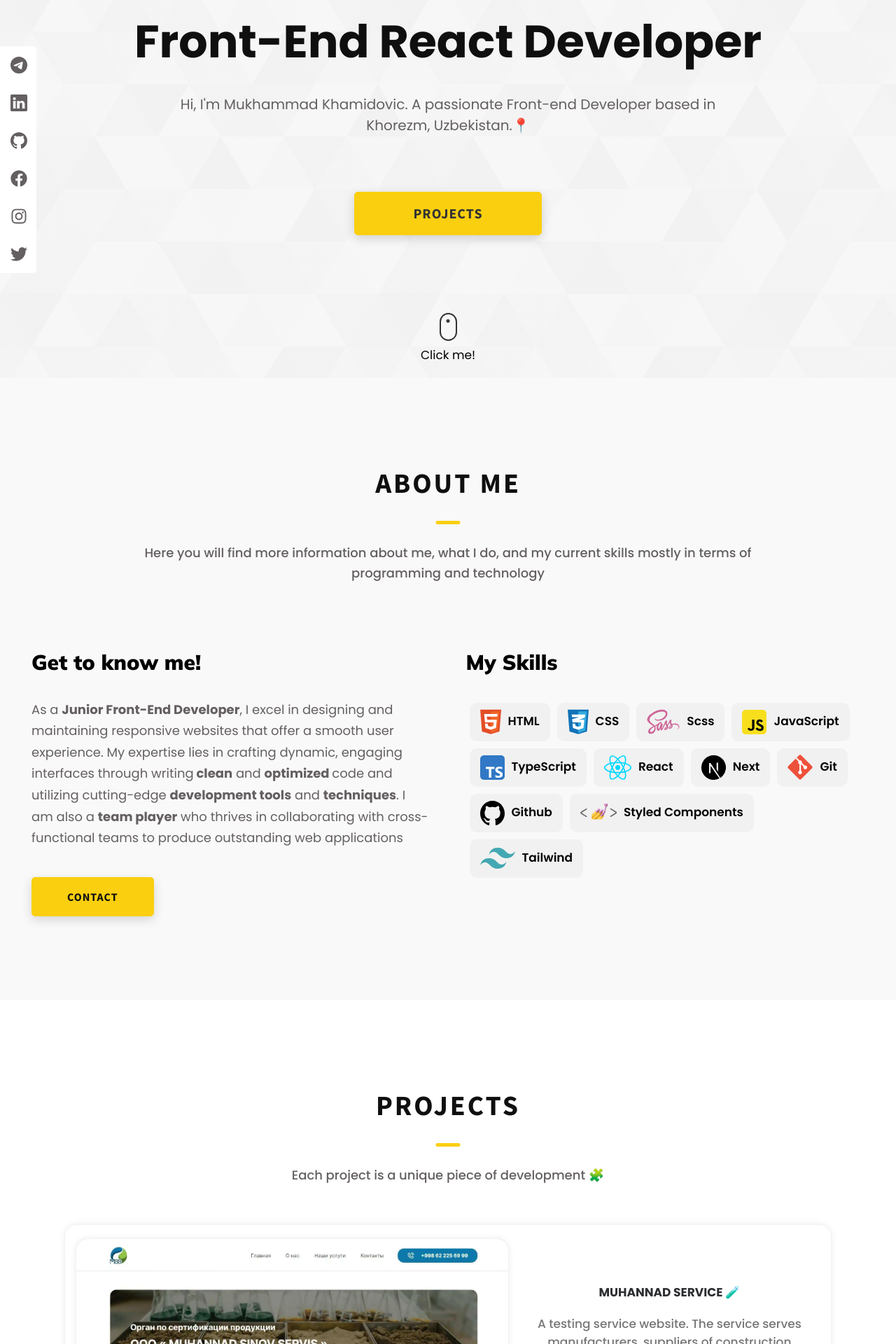
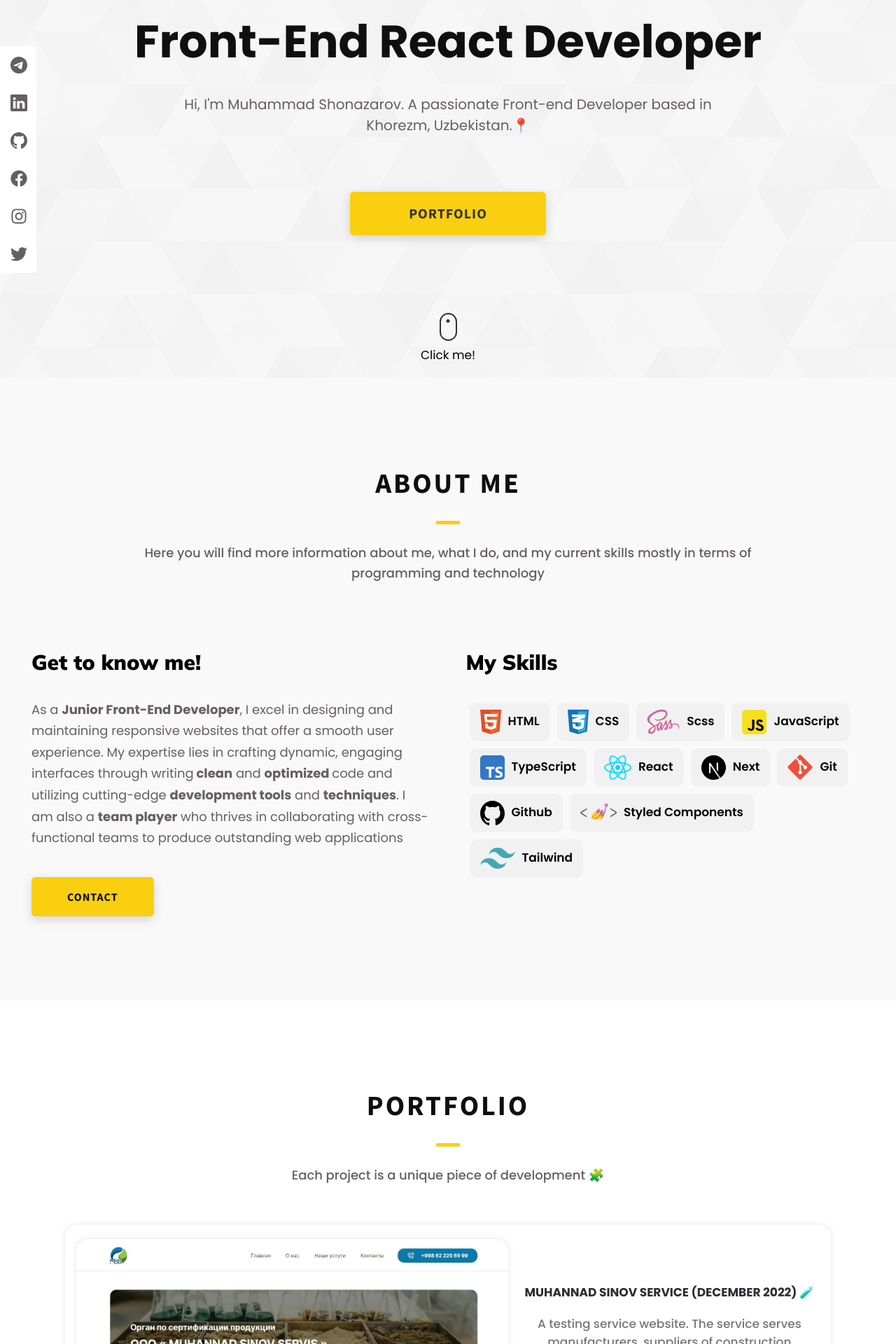
Before and after one commit to shonazarovdev/mukhammad.dev, a React (Vite) app: page / in a window 1280 px wide. Shown: the part 260-2180 px from the top of the page at 70% size. Built offline with nearby package versions, Linux system fonts and the light colour scheme.

Commit message:
Changes SEO optimization, fixed navigation routing and 'Projects' section renamed to 'Portfolio'

```diff
--- a/index.html
+++ b/index.html
@@ -1,34 +1,32 @@
 <!DOCTYPE html>
-<meta lang="en">
-    <meta>
+<html lang="en">
+	<head>
         <meta charset="UTF-8" />
 
-        <!-- Title -->
-        <title>Mukhammad Khamidovic | Front-end Web Developer</title>
-        <meta name="og:title" content="Mukhammad Khamidovic" />
+		<!-- Title -->
+        <title>Muhammad Shonazarov - Frontend Web Developer</title>
 
-        <!-- Description -->
-        <meta name="description" content="A portfolio of Front-end Web Developer Mukhammad." />
-        <meta name="og:description" content="A portfolio of Front-end Web Developer Mukhammad." />
+		<!-- Description -->
+        <meta name="description" content="Привет, я Muhammad Shonazarov - опытный Frontend Веб-Разработчик. Разберитесь в моем портфолио и свяжитесь со мной для уникальных проектов." />
 
-        <meta name="keywords" content="HTML, CSS, JavaScript, Portfolio, Front-end, Vite, React, Portfolio Front-end" />
-        <meta name='apple-mobile-web-app-status-bar-style' content='white' />
-        <meta name='theme-color' content='#0f0f0f' />
+		<!-- Keywords -->
+        <meta name="keywords" content="Shonazarov Muhammad Frontend Developer" />
 
-        <meta name='apple-mobile-web-app-capable' content='yes' />
-        <meta name='msapplication-TileColor' content='#FFF'/>
-        <meta name='apple-mobile-web-app-title' content='Mukhammad Khamidovic' />
-        <meta name='apple-mobile-web-app-status-bar-style' content='white' />
-        <meta name='apple-mobile-web-app-capable' content='yes' />
+		<!-- Author -->
+        <meta name="author" content="Muhammad Shonazarov" />
 
-        <!-- General -->
-        <meta name='viewport' content='width=device-width, initial-scale=1.0' />
-        <meta httpEquiv='Content-Language' content='en' />
-        <meta name='author' content='Mukhammad Khamidovic' />
+		<!-- Image -->
+        <link rel="icon" href="/favicon.svg" />
 
-        <link rel="icon" href="/favicon.svg"/>
+		<!-- Open Graph Protocol -->
+        <meta property="og:title" content="Muhammad Shonazarov" />
+        <meta property="og:description" content="Привет, я Muhammad Shonazarov - опытный Frontend Веб-Разработчик. Разберитесь в моем портфолио и свяжитесь со мной для уникальных проектов." />
+        <meta property="og:image" content="/favicon.png" />
+		<meta property="og:url" content="mukhammaddev.uz" />
 
-        <meta property='og:image' content="/favicon.png"/>
+		<!-- General -->
+        <meta name="viewport" content="width=device-width, initial-scale=1.0" />
+        <meta http-equiv="Content-Language" content="en" />
     </head>
     <body>
         <div id="root"></div>
--- a/src/components/Hero.tsx
+++ b/src/components/Hero.tsx
@@ -83,9 +83,9 @@ export const Hero: FC<IHero> = ({
                                 <button
                                     type="button"
                                     className="btn btn-primary btn-block"
-                                    onClick={() => scrollToSection("projects")}
+                                    onClick={() => scrollToSection("portfolio")}
                                 >
-                                    Projects
+                                    Portfolio
                                 </button>
                             </motion.div>
                         </div>
--- a/src/components/Main.tsx
+++ b/src/components/Main.tsx
@@ -4,15 +4,15 @@ import {
     projectsList,
     skillsList,
     socialMediaList,
-} from "@/helpers/data";
-import { About, Contact, Hero, Projects } from "@components/index";
+} from "@/data";
+import { About, Contact, Hero, Portfolio } from "@components/index";
 
 export const Main: FC = () => {
     return (
         <div className="main">
             <Hero social={socialMediaList} {...heroData} />
             <About skills={skillsList} />
-            <Projects projects={projectsList} />
+            <Portfolio projects={projectsList} />
             <Contact />
         </div>
     );
--- a/src/components/Projects.tsx
+++ b/src/components/Portfolio.tsx
@@ -3,7 +3,7 @@ import { motion } from "framer-motion";
 import * as A from "@helpers/animations";
 import { MProjectBox } from "./ProjectBox";
 
-interface IProjects {
+interface IPortfolio {
     projects: {
         id: number;
         title: string;
@@ -17,18 +17,18 @@ interface IProjects {
     }[];
 }
 
-export const Projects: FC<IProjects> = ({ projects }) => {
+export const Portfolio: FC<IPortfolio> = ({ projects }) => {
     return (
         <motion.section
             initial="hidden"
             whileInView="visible"
             viewport={{ amount: 0.2, once: true }}
-            id="projects"
-            className="section projects"
+            id="portfolio"
+            className="section portfolio"
         >
-            <div className="projects__wrapper">
-                <div className="projects__container">
-                    <div className="projects__body">
+            <div className="portfolio__wrapper">
+                <div className="portfolio__container">
+                    <div className="portfolio__body">
                         <motion.div
                             initial="hidden"
                             whileInView="visible"
@@ -40,7 +40,7 @@ export const Projects: FC<IProjects> = ({ projects }) => {
                                 variants={A.section_title}
                                 className="section-title"
                             >
-                                Projects
+                                Portfolio
                             </motion.h2>
                             <motion.p
                                 custom={2}
@@ -50,7 +50,7 @@ export const Projects: FC<IProjects> = ({ projects }) => {
                                 Each project is a unique piece of development 🧩
                             </motion.p>
                         </motion.div>
-                        <ul className="projects__main projects-list">
+                        <ul className="portfolio__main portfolio-list">
                             {projects.map((item, key) => (
                                 <MProjectBox
                                     initial="hidden"
--- a/src/components/ProjectBox.tsx
+++ b/src/components/ProjectBox.tsx
@@ -27,11 +27,11 @@ export const ProjectBox: FC<IProject> = forwardRef<HTMLLIElement, IProject>(
         useEffect(() => {
             const handleResize = () => {
                 const imageWrappers = document.querySelectorAll(
-                    ".project-item__image-wrapper"
+                    ".portfolio-item__image-wrapper"
                 );
 
                 const images = document.querySelectorAll(
-                    ".project-item__image"
+                    ".portfolio-item__image"
                 );
 
                 imageWrappers.forEach((wrapper) => {
@@ -50,8 +50,8 @@ export const ProjectBox: FC<IProject> = forwardRef<HTMLLIElement, IProject>(
             <li
                 key={id}
                 className={clsx(
-                    "projects-list__item project-item",
-                    id % 2 === 0 && "project-item-reversed"
+                    "portfolio-list__item portfolio-item",
+                    id % 2 === 0 && "portfolio-item-reversed"
                 )}
                 ref={ref}
             >
@@ -60,14 +60,13 @@ export const ProjectBox: FC<IProject> = forwardRef<HTMLLIElement, IProject>(
                     variants={A.projects_list}
                     href={demo}
                     target="_blank"
-                    rel="noreferrer"
                 >
-                    <div className="project-item__left">
-                        <div className="project-item__image-wrapper">
+                    <div className="portfolio-item__left">
+                        <div className="portfolio-item__image-wrapper">
                             <img
                                 src={image}
-                                alt="project-image"
-                                className="project-item__image"
+                                alt={title}
+                                className="portfolio-item__image"
                                 style={{
                                     transform: scroll
                                         ? `translateY(-${imageHeight}%)`
@@ -83,13 +82,13 @@ export const ProjectBox: FC<IProject> = forwardRef<HTMLLIElement, IProject>(
                 <motion.div
                     custom={id}
                     variants={A.projects_list}
-                    className="project-item__right"
+                    className="portfolio-item__right"
                 >
-                    <h3 className="project-item__title">
+                    <h3 className="portfolio-item__title">
                         {title} {icon}
                     </h3>
-                    <p className="project-item__description">{description}</p>
-                    <ul className="project-item__techno techno-list">
+                    <p className="portfolio-item__description">{description}</p>
+                    <ul className="portfolio-item__techno techno-list">
                         {technologies.map((item, key) => (
                             <li key={key} className="techno-list__item">
                                 <p>{item}</p>
--- a/src/components/index.ts
+++ b/src/components/index.ts
@@ -3,7 +3,7 @@ import { Footer } from './Footer'
 import { Main } from "./Main";
 import { Hero } from "./Hero";
 import { About } from "./About";
-import { Projects } from "./Projects";
+import { Portfolio } from "./Portfolio";
 import { Contact } from "./Contact";
 
-export { Header, Footer, Main, Hero, About, Projects, Contact }
+export { Header, Footer, Main, Hero, About, Portfolio, Contact }
--- a/src/helpers/data.ts
+++ b/src/data/index.ts
@@ -1,9 +1,9 @@
-import { THero, TMenuList, TProjectsList, TSkillsList, TSocialMediaList } from "./types";
+import { THero, TMenuList, TProjectsList, TSkillsList, TSocialMediaList } from "@helpers/types";
 
 export const heroData: THero = {
     title: 'Front-End React Developer',
     titleIcon: '',
-    desc: "Hi, I'm Mukhammad Khamidovic. A passionate Front-end Developer based in Khorezm, Uzbekistan.",
+    desc: "Hi, I'm Muhammad Shonazarov. A passionate Front-end Developer based in Khorezm, Uzbekistan.",
     descIcon: '📍'
 }
 
@@ -22,9 +22,9 @@ export const menuList: TMenuList[] = [
     },
     {
         id: 3,
-        title: 'Projects',
-        link: '#projects',
-        name: 'projects'
+        title: 'Portfolio',
+        link: '#portfolio',
+        name: 'portfolio'
     },
     {
         id: 4,
@@ -135,7 +135,7 @@ export const skillsList: TSkillsList[] = [
 export const projectsList: TProjectsList[] = [
     {
         id: 1,
-        title: 'Muhannad Service',
+        title: 'Muhannad Sinov Service (December 2022)',
         icon: '🧪',
         description: 'A testing service website. The service serves manufacturers, suppliers of construction products and provides services for certification',
         image: '/images/projects/pro_1.webp',
@@ -146,7 +146,7 @@ export const projectsList: TProjectsList[] = [
     },
     {
         id: 2,
-        title: 'Portfolio',
+        title: 'Jony Portfolio (June 2023)',
         icon: '🌌',
         description: 'A portfolio website of UI/UX Designer Javlon. There are a lot of beautiful websites designed by Javlon.',
         image: '/images/projects/pro_2.webp',
--- a/src/layout/Page/index.tsx
+++ b/src/layout/Page/index.tsx
@@ -1,6 +1,6 @@
 import React, { FC } from "react";
-import { Footer, Header, Main } from "@components/index";
-import { menuList, socialMediaList } from "@helpers/data";
+import { Footer, Header } from "@/components";
+import { menuList, socialMediaList } from "@/data";
 
 interface IPage {
     children: React.ReactNode;
--- a/src/styles/main.scss
+++ b/src/styles/main.scss
@@ -18,5 +18,5 @@
 @import './components/hero';
 @import './components/buttons';
 @import './components/about';
-@import './components/projects';
+@import 'components/portfolio';
 @import './components/contact';
```
Also changed, not shown: src/components/Header.tsx (+8 -7 lines), src/styles/components/_portfolio.scss (renamed from src/styles/components/_projects.scss, +17 -38 lines).
